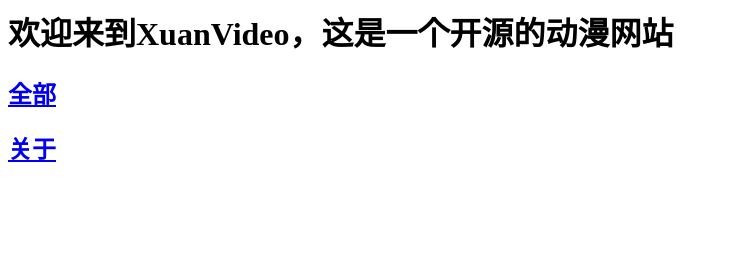
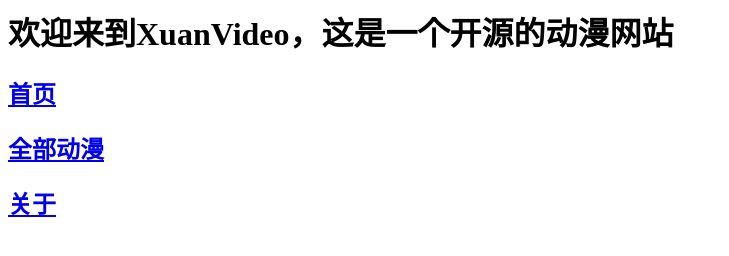
Before and after one commit to CMDZESN/XuanVideo, a plain HTML site: page index.html in a window 1280 px wide. Shown: the whole page, without its empty margins (0-729 px from the left). Drawn offline with Linux system fonts and the light colour scheme.

Commit message:
Update index.html

```diff
--- a/index.html
+++ b/index.html
@@ -1,4 +1,5 @@
 <title>XuanVideo</title>
 <h1>欢迎来到XuanVideo，这是一个开源的动漫网站</h1>
-<h2><a href="https://www.alipan.com/s/xQsskcCRNio">全部</a></h2>
+<h2><a href="https://xuanvideo.xinzyun.eu.org/home.html">首页</a></h2>
+<h2><a href="https://www.alipan.com/s/xQsskcCRNio">全部动漫</a></h2>
 <h2><a href="https://xuanvideo.xinzyun.eu.org/about.html">关于</a></h2>
```
